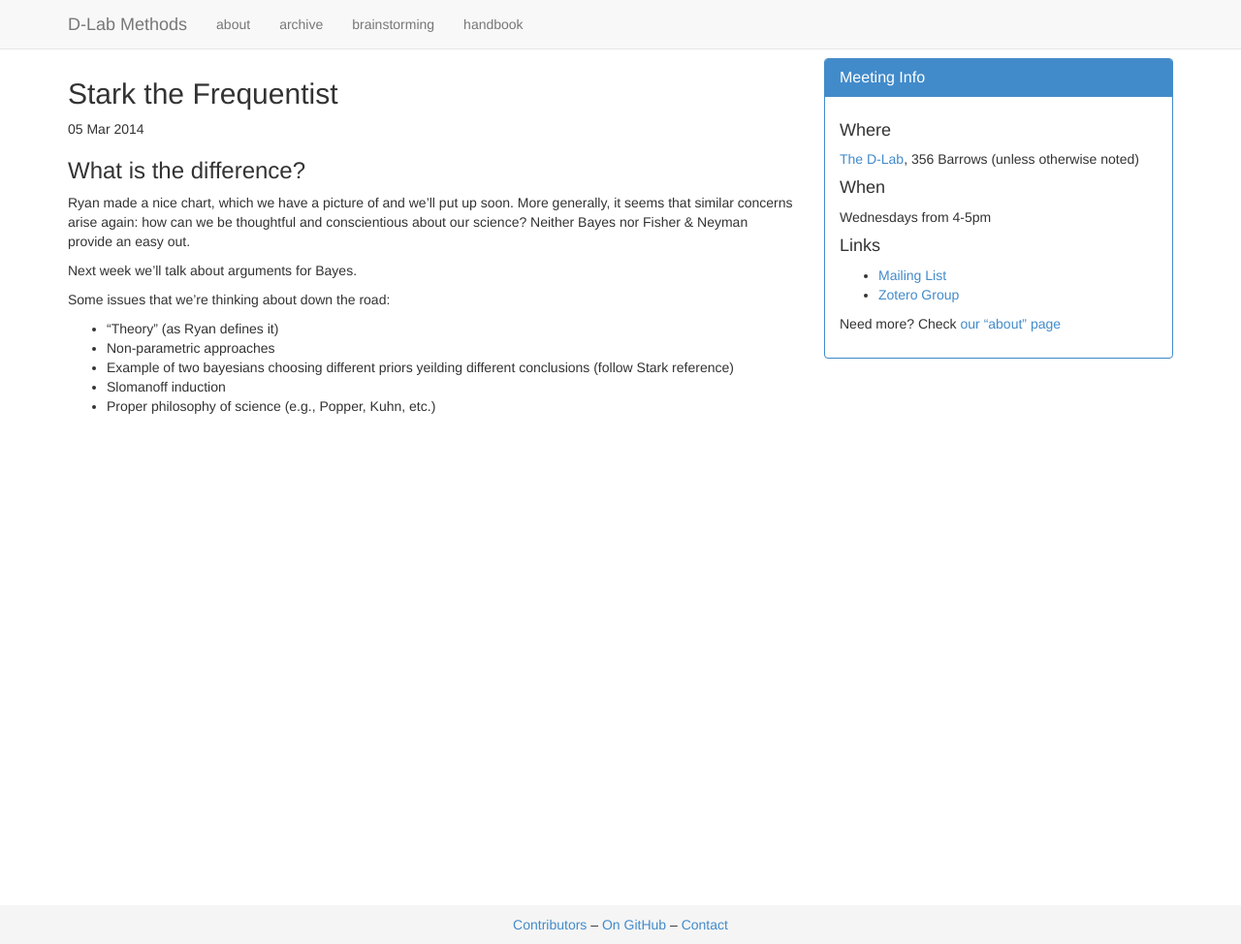
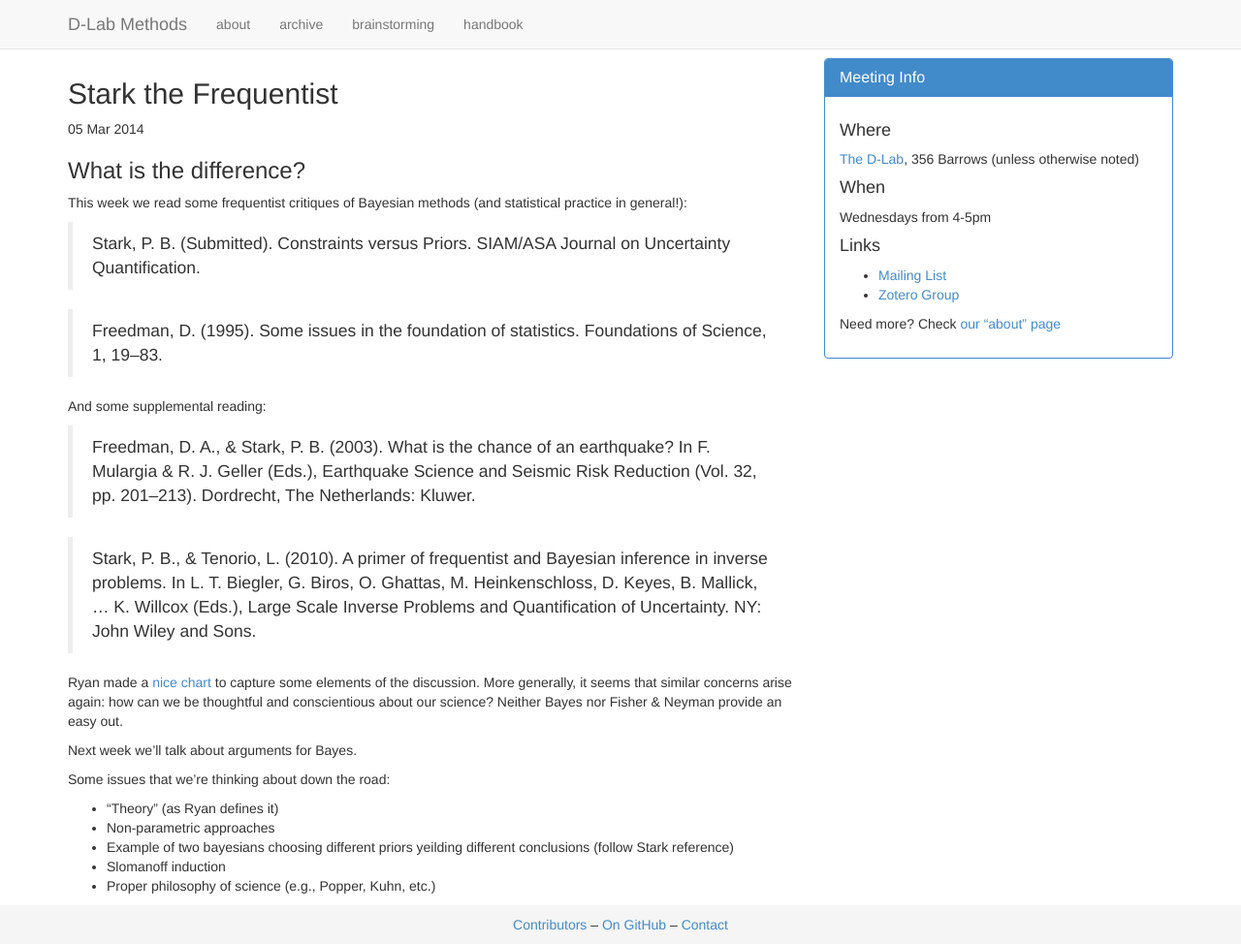
Before and after one commit to dlab-berkeley/dlab-methods, a Jekyll site: the page built from _posts/2014-03-05-stark-the-frequentist.md, in a window 1280 px wide and 974 px high. Shown: the whole window at 97% size. Built offline with Jekyll 4.4.1, drawn with Linux system fonts in a browser that asks for light colours; Markdown is read by kramdown in place of the engine named in the settings.

Commit message:
Updated posts to have relevant info

```diff
--- a/_posts/2014-03-05-stark-the-frequentist.md
+++ b/_posts/2014-03-05-stark-the-frequentist.md
@@ -5,10 +5,32 @@ author: Dav Clark
 ---
 ### What is the difference?
 
-Ryan made a nice chart, which we have a picture of and we'll put up soon. More
-generally, it seems that similar concerns arise again: how can we be thoughtful
-and conscientious about our science? Neither Bayes nor Fisher & Neyman provide
-an easy out.
+This week we read some frequentist critiques of Bayesian methods (and
+statistical practice in general!):
+
+> Stark, P. B. (Submitted). Constraints versus Priors. SIAM/ASA Journal on
+> Uncertainty Quantification.
+
+> Freedman, D. (1995). Some issues in the foundation of statistics. Foundations
+> of Science, 1, 19–83.
+
+And some supplemental reading:
+
+> Freedman, D. A., & Stark, P. B. (2003). What is the chance of an earthquake?
+> In F. Mulargia & R. J. Geller (Eds.), Earthquake Science and Seismic Risk
+> Reduction (Vol. 32, pp. 201–213). Dordrecht, The Netherlands: Kluwer.
+
+> Stark, P. B., & Tenorio, L. (2010). A primer of frequentist and Bayesian
+> inference in inverse problems. In L. T. Biegler, G. Biros, O. Ghattas, M.
+> Heinkenschloss, D. Keyes, B. Mallick, … K. Willcox (Eds.), Large Scale Inverse
+> Problems and Quantification of Uncertainty. NY: John Wiley and Sons.
+
+<!--more-->
+
+Ryan made a [nice chart]({{ BASE_PATH }}/materials/2014-03-05-whiteboard.jpeg)
+to capture some elements of the discussion. More generally, it seems that
+similar concerns arise again: how can we be thoughtful and conscientious about
+our science? Neither Bayes nor Fisher & Neyman provide an easy out.
 
 Next week we'll talk about arguments for Bayes.
 
```
Also changed, not shown: _posts/2014-02-12-causal-inference.md (+15 -3 lines), _posts/2014-02-19-factor-analysis.md (+10 -0 lines), _posts/2014-02-26-event-studies.md (+15 -2 lines), materials/2014-03-05-whiteboard.jpeg (added), 2 other files.
